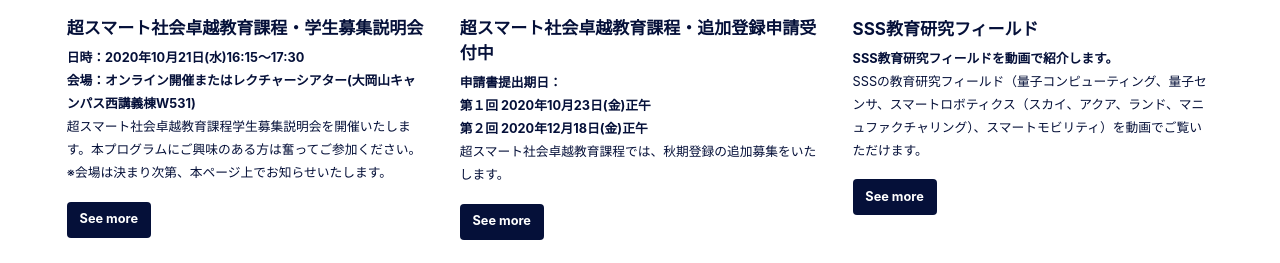
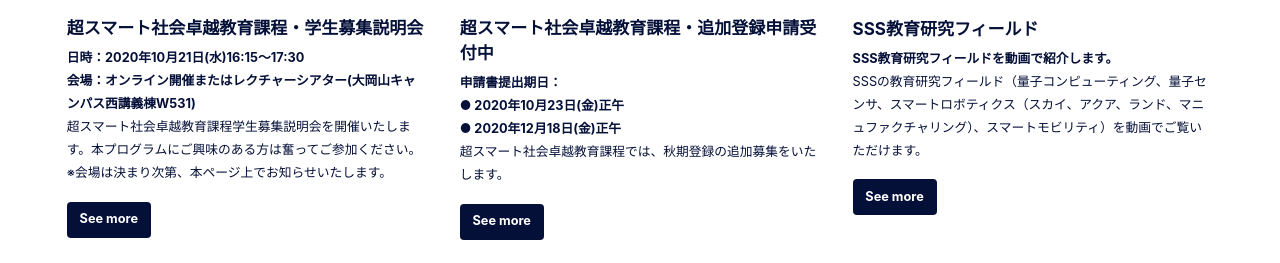
Before and after one commit to fl1d/w0ex.github.io, a Jekyll site: the page built from _pages/home.md, in a window 1280 px wide. Shown: the part 735-998 px from the top of the page. Built offline with Jekyll 4.4.1, drawn with Linux system fonts in a browser that asks for light colours; cached includes are drawn as plain includes; nearby versions of some CDN libraries.

Commit message:
Update home.md

```diff
--- a/_pages/home.md
+++ b/_pages/home.md
@@ -44,8 +44,8 @@ feature_row:
     alt: "超スマート社会卓越教育課程・追加登録申請受付中"
     title: "超スマート社会卓越教育課程・追加登録申請受付中"
     excerpt: "<B>申請書提出期日：
-    <br>第１回 2020年10月23日(金)正午
-    <br>第２回 2020年12月18日(金)正午</B><br>
+    <br>● 2020年10月23日(金)正午
+    <br>● 2020年12月18日(金)正午</B><br>
     超スマート社会卓越教育課程では、秋期登録の追加募集をいたします。"
     url: "/guide/"
     btn_label: "See more"
```
